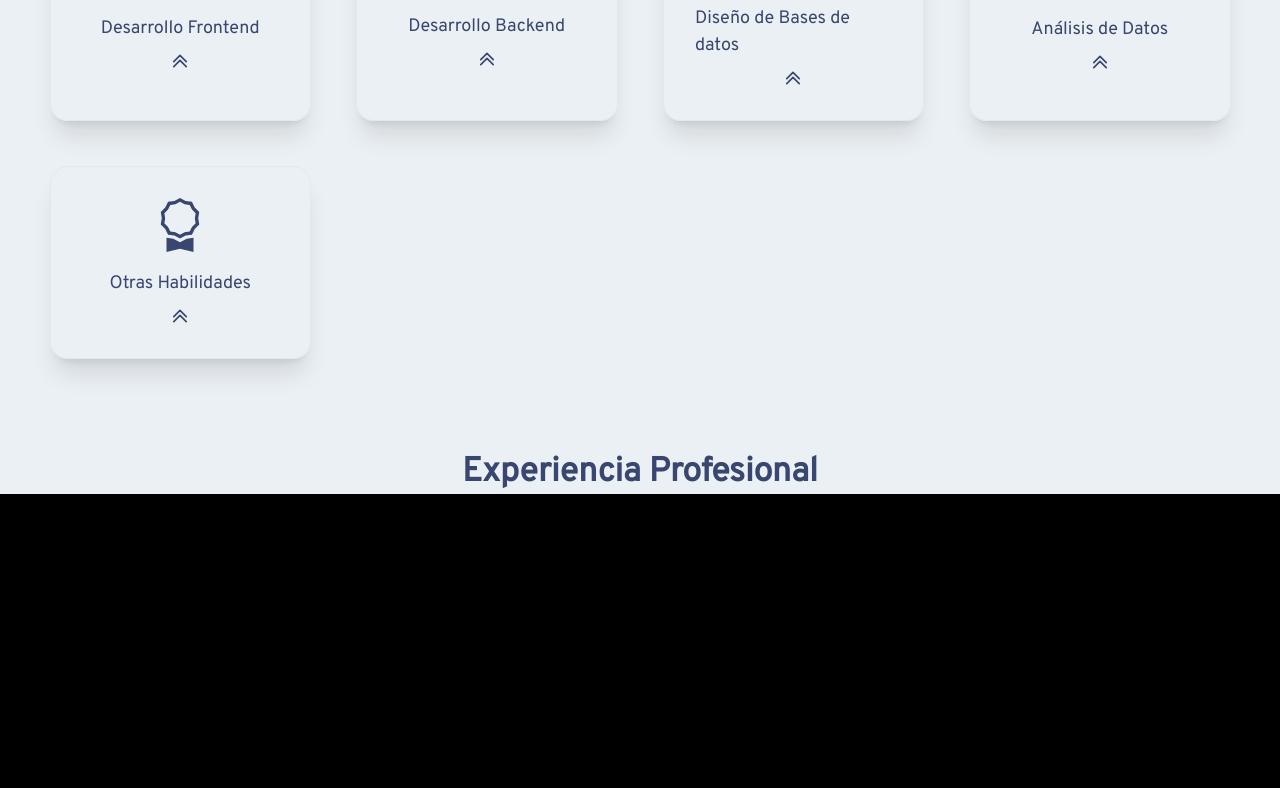
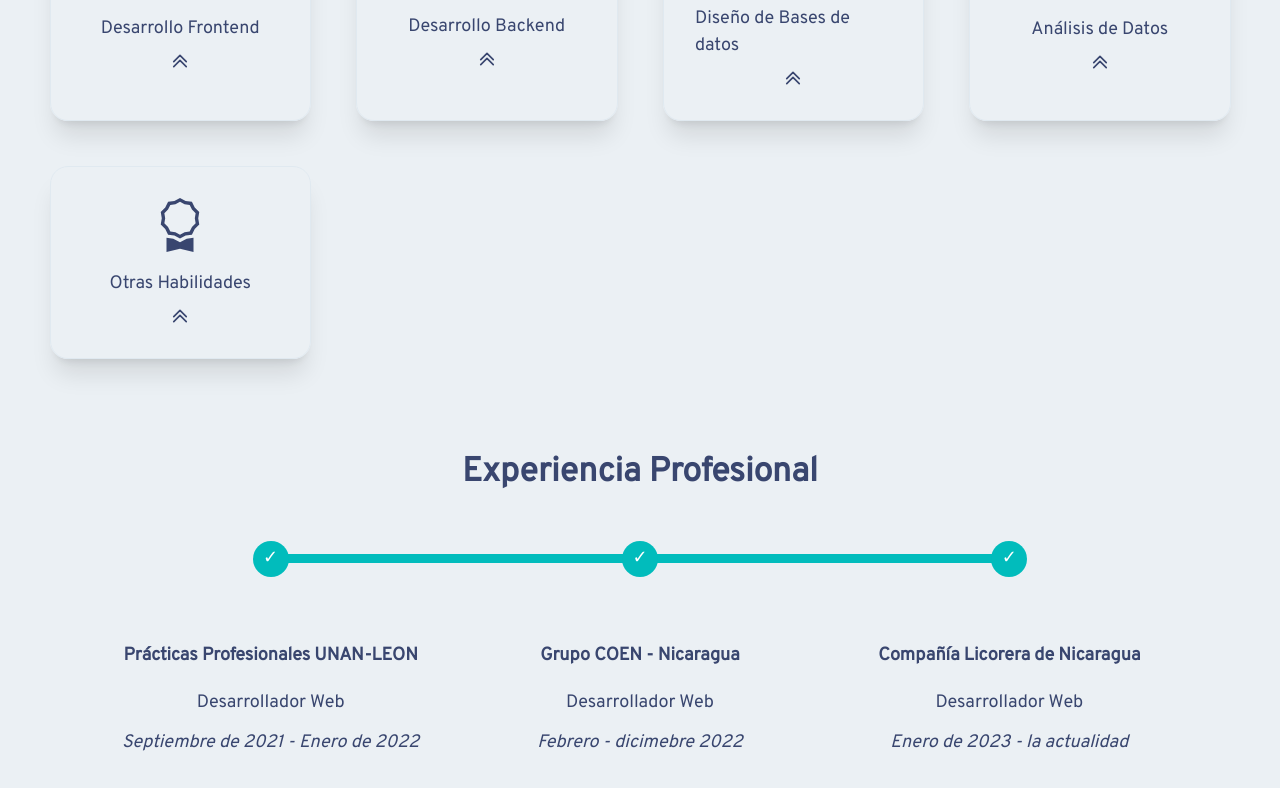
Before and after one commit to marlonocampo/portfolio, a React (Vite) app: page / in a window 1280 px wide. Shown: the part 988-1776 px from the top of the page. Before the commit the page ends 1482 px from the top, so only its background shows below. Built offline with nearby package versions, Linux system fonts and the light colour scheme.

Commit message:
añadiendo experiencia profesional

```diff
--- a/src/assets/styles/index.css
+++ b/src/assets/styles/index.css
@@ -7,6 +7,8 @@ html {
   min-width: 400px;
   overflow: auto;
 }
+
+.steps .step:after { color: white; }
 
 @font-face {
   font-family: overpass;
--- a/src/components/App.tsx
+++ b/src/components/App.tsx
@@ -3,7 +3,7 @@ import { Navigation } from './nav/Navigation'
 import { Skills } from './sections/skills/Skills'
 import { ThemeContext } from 'src/context/ThemeContext'
 import { Presentation } from './sections/presentation/Presentation'
-import { Experience } from './sections/experience/Experience'
+import { ProfesionalExperience } from './sections/profesionalExperience/ProfesionalExperience'
 
 export function App (): JSX.Element {
   const { isDark } = useContext(ThemeContext)
@@ -14,7 +14,7 @@ export function App (): JSX.Element {
       <Navigation />
       <Presentation />
       <Skills />
-      <Experience />
+      <ProfesionalExperience />
     </main>
   )
 }
--- a/src/components/nav/Sidebar.tsx
+++ b/src/components/nav/Sidebar.tsx
@@ -22,16 +22,18 @@ export function Sidebar ({ closeSidebar, isOpen }: props): JSX.Element {
             <CloseIcon />
           </button>
         </div>
-        <div className='flex gap-5 flex-col'>
+        <ul className='flex gap-5 flex-col'>
           {SectionsLinks.map(link => {
             return (
-              <a key={link.key} href={link.uri} className={classStyle}>
-                {<link.icon />}
-                <span>{link.label}</span>
-              </a>
+              <li key={link.key}>
+                <a href={link.uri} className={classStyle}>
+                  {<link.icon />}
+                  <span>{link.label}</span>
+                </a>
+              </li>
             )
           })}
-        </div>
+        </ul>
       </div>
     </div>
   )
--- a/src/components/sections/experience/Experience.tsx
+++ /dev/null
@@ -1,11 +0,0 @@
-
-export function Experience (): JSX.Element {
-  return (
-    <div className='px-8'>
-      <div className='flex justify-center'>
-        <h1 className='text-3xl font-bold text-secondary mt-10'>Experiencia Profesional</h1>
-      </div>
-
-    </div>
-  )
-}
--- /dev/null
+++ b/src/components/sections/profesionalExperience/ProfesionalExperience.tsx
@@ -0,0 +1,28 @@
+import { profesionalEperienceInfo } from './profesionalExperienceInfo'
+
+export function ProfesionalExperience (): JSX.Element {
+  return (
+    <section id='profesionalEperience' className='px-8 overflow-auto'>
+      <div className='flex justify-center mb-10'>
+        <h1 className='text-3xl font-bold text-secondary mt-10'>
+          Experiencia Profesional
+        </h1>
+      </div>
+      <div className='m-5 flex items-center justify-center min-w-[720px]'>
+        <ul className='steps text-primary'>
+          {profesionalEperienceInfo.map(info => {
+            return (
+              <li key={info.key} data-content='✓' className='step step-info prose'>
+                <div className={'card-body text-secondary'}>
+                  <h4 className='text-secondary'>{info.name}</h4>
+                  <p className='m-0'>{info.position}</p>
+                  <i className='m-0'>{info.duration}</i>
+                </div>
+              </li>
+            )
+          })}
+        </ul>
+      </div>
+    </section>
+  )
+}
--- /dev/null
+++ b/src/components/sections/profesionalExperience/profesionalExperienceInfo.ts
@@ -0,0 +1,20 @@
+export const profesionalEperienceInfo = [
+  {
+    key: 1,
+    name: 'Prácticas Profesionales UNAN-LEON',
+    position: 'Desarrollador Web',
+    duration: 'Septiembre de 2021 - Enero de 2022'
+  },
+  {
+    key: 2,
+    name: 'Grupo COEN - Nicaragua',
+    position: 'Desarrollador Web',
+    duration: 'Febrero - dicimebre 2022'
+  },
+  {
+    key: 3,
+    name: 'Compañía Licorera de Nicaragua',
+    position: 'Desarrollador Web',
+    duration: 'Enero de 2023 - la actualidad'
+  }
+]
```
Also changed, not shown: src/components/sections/aboutMe/AboutMe.tsx (added).
